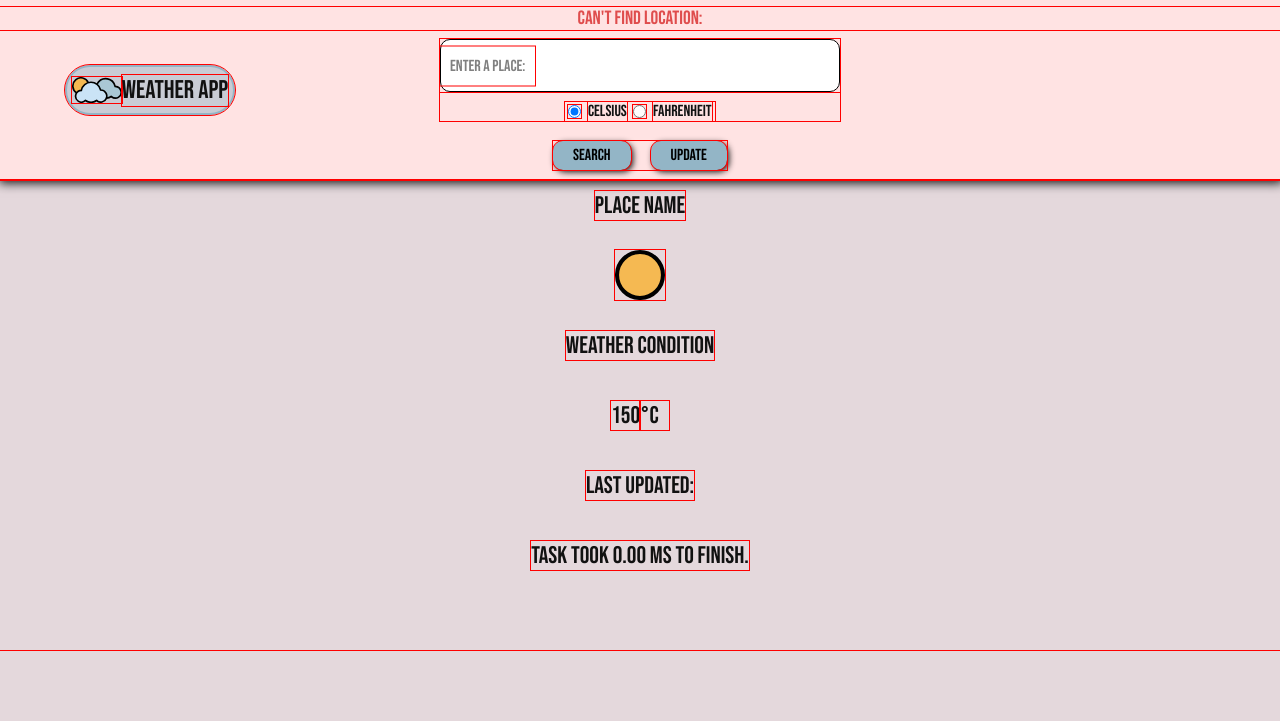
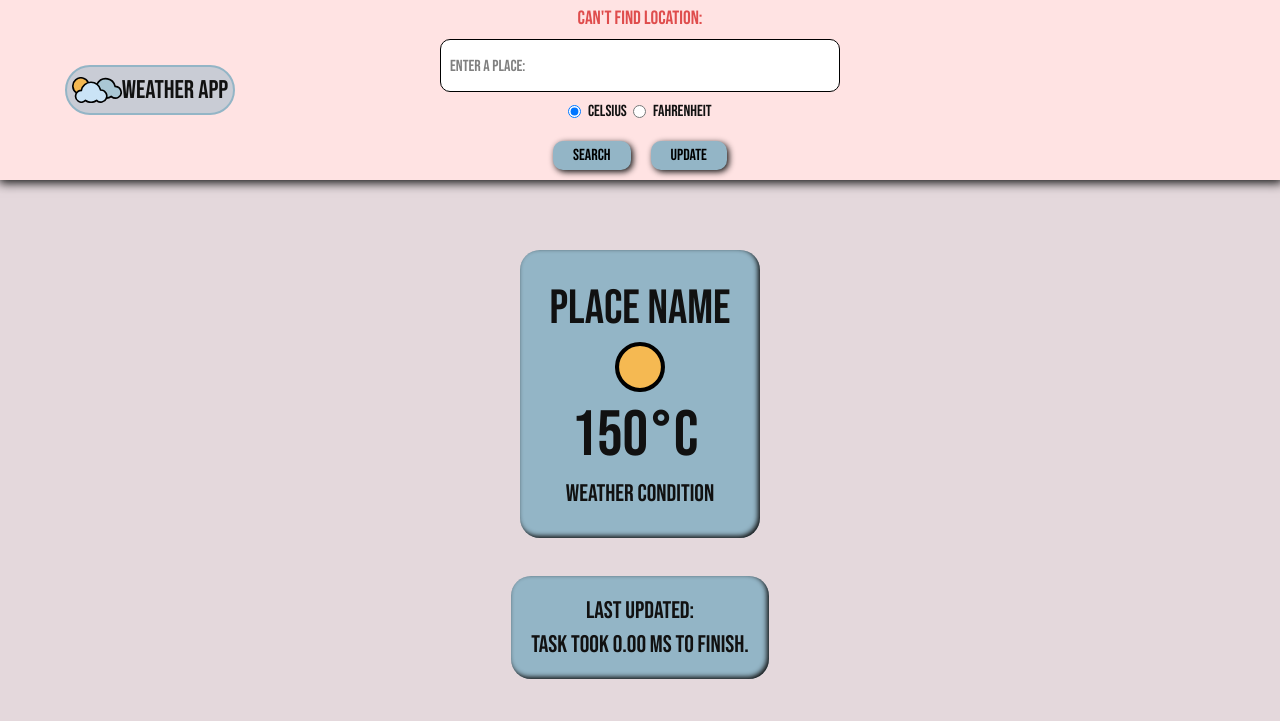
Before and after one commit to mcmityler/weather-app, a website built with webpack: page src/template.html in a window 1280 px wide. Built offline with nearby package versions, Linux system fonts and the light colour scheme; no server answers.

Commit message:
Add styling to body of weather

```diff
--- a/src/styles.css
+++ b/src/styles.css
@@ -20,7 +20,7 @@
   margin: 0;
   padding: 0;
   box-sizing: border-box;
-  outline: 1px solid red;
+  /* outline: 1px solid red; */
   font-family: "BebasNeue", Arial, Helvetica, sans-serif;
 }
 body {
@@ -87,12 +87,12 @@ button {
 button:hover {
   background-color: var(--dark-blue);
   transform: translateY(-4px);
-  box-shadow: 2px 4px 4px var(--dark-color);
+  box-shadow: 1px 4px 4px var(--dark-color);
 }
 button:active {
   background-color: var(--dark-grey);
   transform: translateY(-2px);
-  box-shadow: 2px 3px 6px var(--dark-color);
+  box-shadow: 1px 3px 6px var(--dark-color);
 }
 #search-form {
   place-self: center;
@@ -109,18 +109,44 @@ button:active {
 .container {
   display: grid;
   place-items: center;
-  grid-template-rows: repeat(7, 50px);
-  gap: 20px;
+  place-self: center;
+  grid-template-rows: 2fr 1fr;
   font-size: 1.5rem;
+}
+
+.detail-container,
+.weather-container {
+  background-color: var(--light-blue);
+  padding: 20px;
+  border-radius: 20px;
+  corner-shape: squircle;
+  box-shadow: inset -2px -2px 5px var(--dark-color);
+  text-align: center;
+  display: grid;
+  gap: 5px;
+}
+.weather-container {
+  margin-top: 70px;
+  padding: 30px;
 }
 .temperature-container {
   display: grid;
-  grid-template-columns: 1fr 1fr;
+  grid-template-columns: 1.2fr 1fr;
+  font-size: 4rem;
 }
 .weather-icon {
   width: 50px;
+  place-self: center;
 }
-
+.city-name {
+  font-size: 3rem;
+}
+.temperature {
+  text-align: right;
+}
+.unit-text {
+  text-align: left;
+}
 /* APPLE LIKE INPUT */
 .city-input-container {
   width: 400px;
--- a/src/template.html
+++ b/src/template.html
@@ -59,22 +59,27 @@
           </div>
         </div>
       </header>
-
+      <main>
         <div class="container">
+          <div class="weather-container">
             <p class="city-name">Place Name</p>
             <img
               src="./weather-icons/clear-day.svg"
               alt="Weather Icon"
               class="weather-icon"
             />
-        <p class="weather">Weather Condition</p>
             <div class="temperature-container">
               <p class="temperature">150</p>
               <p class="unit-text">°C</p>
             </div>
+            <p class="weather">Weather Condition</p>
+          </div>
+          <div class="detail-container">
             <p class="last-updated">Last Updated:</p>
             <p id="api-time"></p>
           </div>
+        </div>
+      </main>
     </main>
   </body>
 </html>
```
Lines whose indentation alone changed are shown as unchanged.
